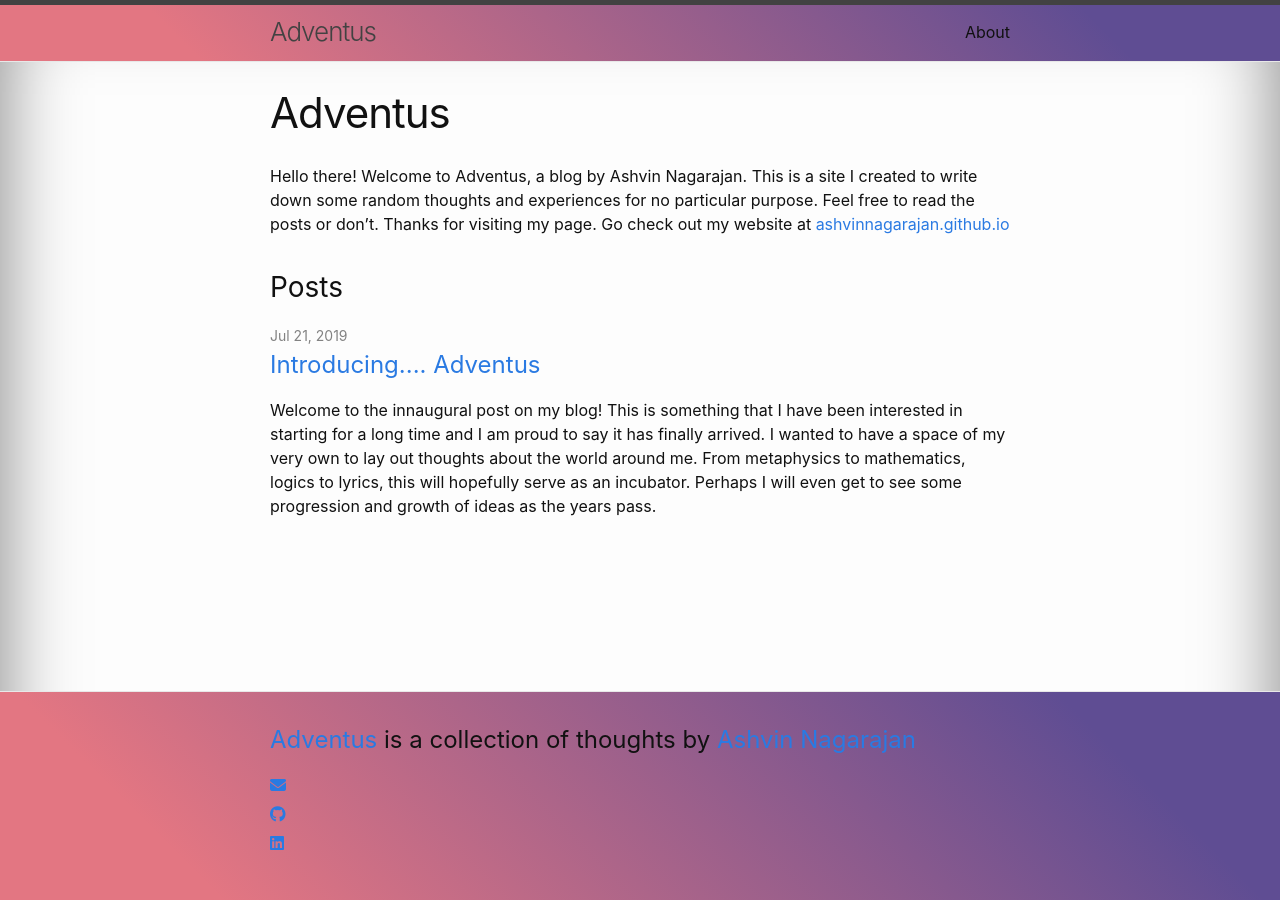
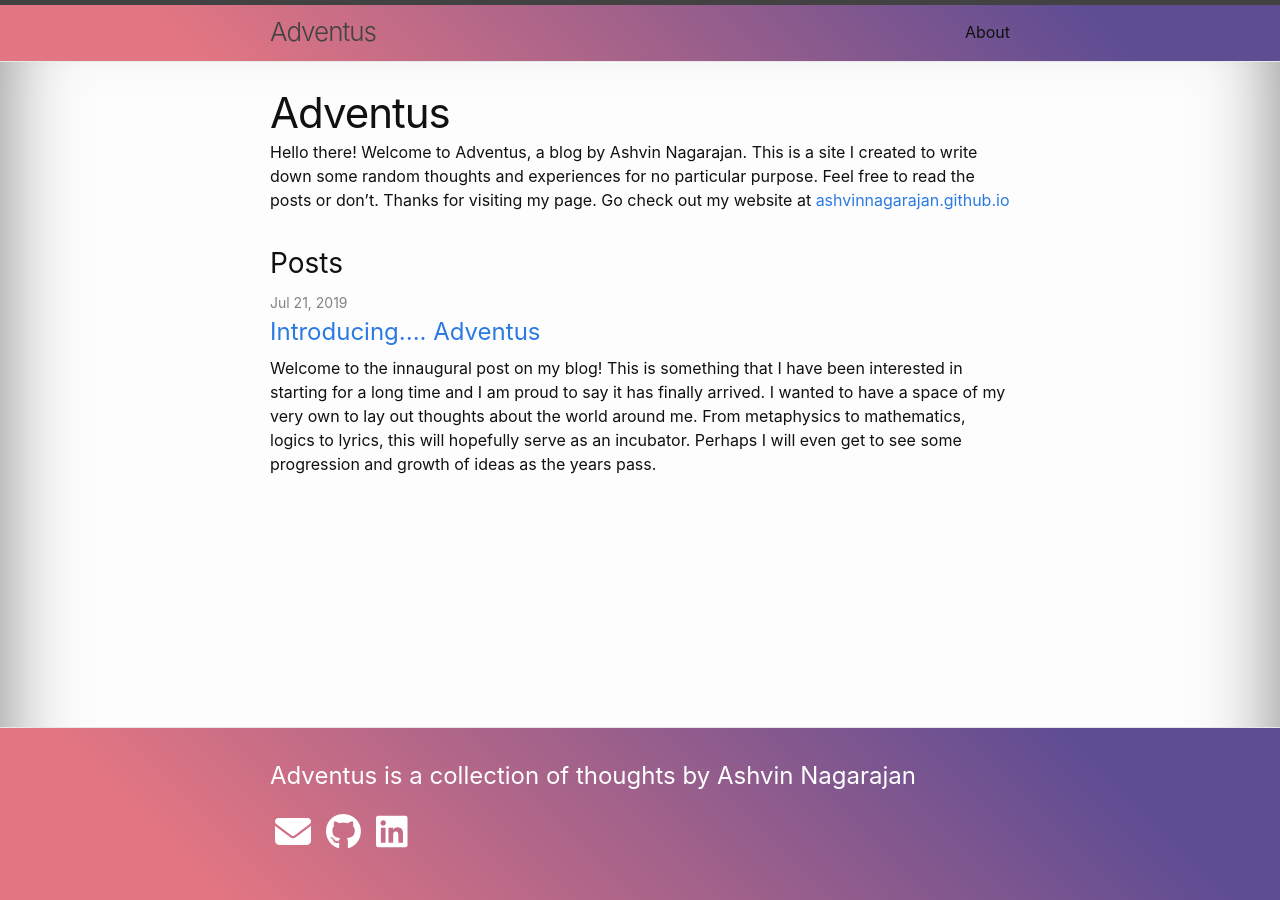
Before and after one commit to ashvinnagarajan/Blog, a Jekyll site: the page built from index.html, in a window 1280 px wide. Built offline with Jekyll 4.4.1, drawn with Linux system fonts in a browser that asks for light colours; nearby versions of some CDN libraries.

Commit message:
css changes

```diff
--- a/_sass/blog.scss
+++ b/_sass/blog.scss
@@ -15,3 +15,27 @@ $color-gray: #FFFFFF;
 .excerpt {
     color: $color-gray;
 }
+
+.post-head {
+    display: flex;
+}
+
+.post-info {
+    margin-left: 45%;
+}
+
+.footer-text {
+    color: white;
+}
+
+.footer-link {
+    color: white;
+}
+
+.footer-link:hover {
+    color: white;
+}
+
+.footer-link:visited {
+    color: white;
+}
--- a/_sass/minima/_base.scss
+++ b/_sass/minima/_base.scss
@@ -37,7 +37,7 @@ h1, h2, h3, h4, h5, h6,
 p, blockquote, pre,
 ul, ol, dl, figure,
 %vertical-rhythm {
-  margin-bottom: $spacing-unit / 2;
+  margin-bottom: $spacing-unit / 5;
 }
 
 
@@ -218,11 +218,15 @@ pre {
 }
 
 .social-media-list {
-  li + li {
-    padding-top: 5px;
-  }
+  display: flex;
+  padding: 5px;
+  font-size: 36px;
 }
 
+i {
+  color: white;
+  margin-right: 15px;
+}
 
 
 /**
--- a/_sass/minima/_layout.scss
+++ b/_sass/minima/_layout.scss
@@ -100,8 +100,6 @@
   }
 }
 
-
-
 /**
  * Site footer
  */
@@ -170,8 +168,6 @@
   }
 }
 
-
-
 /**
  * Page content
  */
@@ -203,7 +199,6 @@
 }
 
 .post-link {
-  display: block;
   @include relative-font-size(1.5);
 }
 
@@ -212,9 +207,6 @@
 /**
  * Posts
  */
-.post-header {
-  margin-bottom: $spacing-unit;
-}
 
 .post-title {
   @include relative-font-size(2.625);
```
